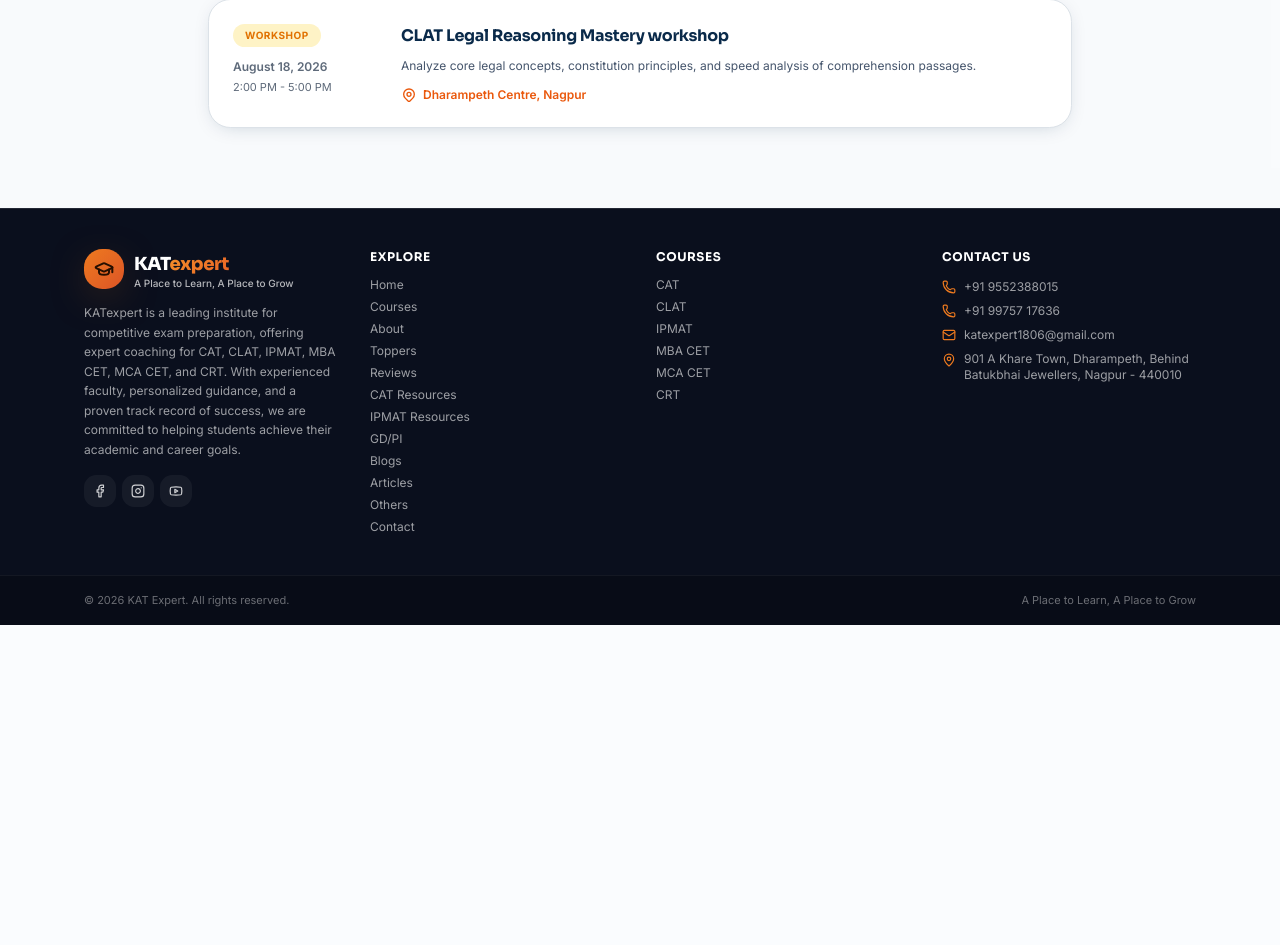
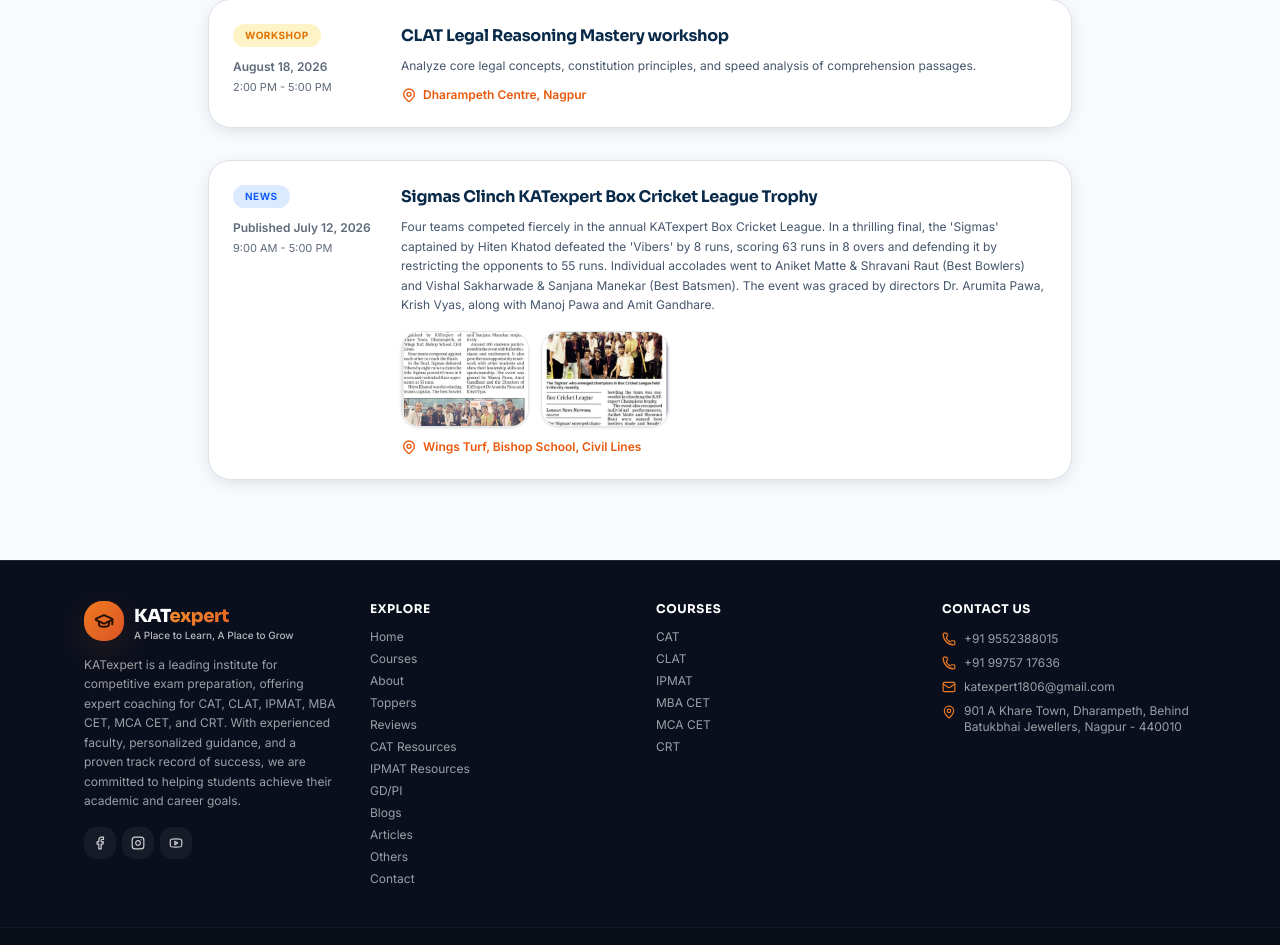
Before and after one commit to vinit-kakde12/kat-expert, a React (Vite) app: page /news-events in a window 1280 px wide. Shown: the part 849-1794 px from the top of the page. Before the commit the page ends 1474 px from the top, so only its background shows below. Built offline with nearby package versions, Linux system fonts and the light colour scheme; a web font is replaced by a local one.

Commit message:
feat: add KATexpert Box Cricket League championship news with press clippings

```diff
--- a/src/pages/AboutPage.jsx
+++ b/src/pages/AboutPage.jsx
@@ -26,6 +26,8 @@ import { CONTACT_INFO, COURSES, FACULTY, TOPPERS, TESTIMONIALS } from "@/lib/sit
 import DossierDrawer from "@/components/site/DossierDrawer";
 import galleryData from "@/data/gallery.json";
 import { Lightbox } from "@/components/site/Lightbox";
+import newsCricket1 from "@/assets/news-cricket-1.png";
+import newsCricket2 from "@/assets/news-cricket-2.png";
 
 const VIDEO_TESTIMONIALS = [
   {
@@ -206,6 +208,16 @@ const NEWS_EVENTS = [
     time: "2:00 PM - 5:00 PM",
     venue: "Dharampeth Centre, Nagpur",
     desc: "Analyze core legal concepts, constitution principles, and speed analysis of comprehension passages."
+  },
+  {
+    id: 5,
+    type: "News",
+    title: "Sigmas Clinch KATexpert Box Cricket League Trophy",
+    date: "Published July 12, 2026",
+    time: "9:00 AM - 5:00 PM",
+    venue: "Wings Turf, Bishop School, Civil Lines",
+    desc: "Four teams competed fiercely in the annual KATexpert Box Cricket League. In a thrilling final, the 'Sigmas' captained by Hiten Khatod defeated the 'Vibers' by 8 runs, scoring 63 runs in 8 overs and defending it by restricting the opponents to 55 runs. Individual accolades went to Aniket Matte & Shravani Raut (Best Bowlers) and Vishal Sakharwade & Sanjana Manekar (Best Batsmen). The event was graced by directors Dr. Arumita Pawa, Krish Vyas, along with Manoj Pawa and Amit Gandhare.",
+    images: [newsCricket1, newsCricket2]
   }
 ];
 
@@ -859,6 +871,25 @@ export default function AboutPage() {
                           <div className="flex-1 flex flex-col justify-center">
                             <h3 className="font-display text-sm sm:text-base font-bold text-brand-blue leading-normal">{event.title}</h3>
                             <p className="mt-2 text-xs text-slate-500 leading-relaxed">{event.desc}</p>
+                            {event.images && event.images.length > 0 && (
+                              <div className="mt-4 flex flex-wrap gap-3">
+                                {event.images.map((img, index) => (
+                                  <a
+                                    key={index}
+                                    href={img}
+                                    target="_blank"
+                                    rel="noopener noreferrer"
+                                    className="relative block h-20 w-28 overflow-hidden rounded-xl border border-slate-200 shadow-sm hover:scale-105 transition-transform"
+                                  >
+                                    <img
+                                      src={img}
+                                      alt={`Press coverage ${index + 1}`}
+                                      className="h-full w-full object-cover"
+                                    />
+                                  </a>
+                                ))}
+                              </div>
+                            )}
                             <div className="mt-3 flex items-center gap-1.5 text-xs text-brand-orange font-semibold">
                               <MapPin className="h-3.5 w-3.5" />
                               {event.venue}
--- a/src/pages/NewsEventsPage.jsx
+++ b/src/pages/NewsEventsPage.jsx
@@ -1,4 +1,6 @@
 import { PageHero } from "@/components/site/page-hero";
+import newsCricket1 from "@/assets/news-cricket-1.png";
+import newsCricket2 from "@/assets/news-cricket-2.png";
 
 const EVENTS = [
   {
@@ -36,6 +38,16 @@ const EVENTS = [
     time: "2:00 PM - 5:00 PM",
     venue: "Dharampeth Centre, Nagpur",
     desc: "Analyze core legal concepts, constitution principles, and speed analysis of comprehension passages."
+  },
+  {
+    id: 5,
+    type: "News",
+    title: "Sigmas Clinch KATexpert Box Cricket League Trophy",
+    date: "Published July 12, 2026",
+    time: "9:00 AM - 5:00 PM",
+    venue: "Wings Turf, Bishop School, Civil Lines",
+    desc: "Four teams competed fiercely in the annual KATexpert Box Cricket League. In a thrilling final, the 'Sigmas' captained by Hiten Khatod defeated the 'Vibers' by 8 runs, scoring 63 runs in 8 overs and defending it by restricting the opponents to 55 runs. Individual accolades went to Aniket Matte & Shravani Raut (Best Bowlers) and Vishal Sakharwade & Sanjana Manekar (Best Batsmen). The event was graced by directors Dr. Arumita Pawa, Krish Vyas, along with Manoj Pawa and Amit Gandhare.",
+    images: [newsCricket1, newsCricket2]
   }
 ];
 
@@ -68,6 +80,25 @@ export default function NewsEventsPage() {
               <div className="flex-1 flex flex-col justify-center">
                 <h3 className="font-display text-base font-bold text-navy leading-normal">{event.title}</h3>
                 <p className="mt-2 text-xs text-slate-600 leading-relaxed">{event.desc}</p>
+                {event.images && event.images.length > 0 && (
+                  <div className="mt-4 flex flex-wrap gap-3">
+                    {event.images.map((img, index) => (
+                      <a
+                        key={index}
+                        href={img}
+                        target="_blank"
+                        rel="noopener noreferrer"
+                        className="relative block h-24 w-32 overflow-hidden rounded-xl border border-slate-200 shadow-sm hover:scale-105 transition-transform"
+                      >
+                        <img
+                          src={img}
+                          alt={`Press coverage ${index + 1}`}
+                          className="h-full w-full object-cover"
+                        />
+                      </a>
+                    ))}
+                  </div>
+                )}
                 <div className="mt-3 flex items-center gap-1.5 text-xs text-[#ea580c] font-semibold">
                   <svg className="h-4 w-4" fill="none" viewBox="0 0 24 24" stroke="currentColor">
                     <path strokeLinecap="round" strokeLinejoin="round" strokeWidth="2" d="M17.657 16.657L13.414 20.9a1.998 1.998 0 01-2.827 0l-4.244-4.243a8 8 0 1111.314 0z" />
```
Also changed, not shown: src/assets/news-cricket-1.png (added), src/assets/news-cricket-2.png (added).
